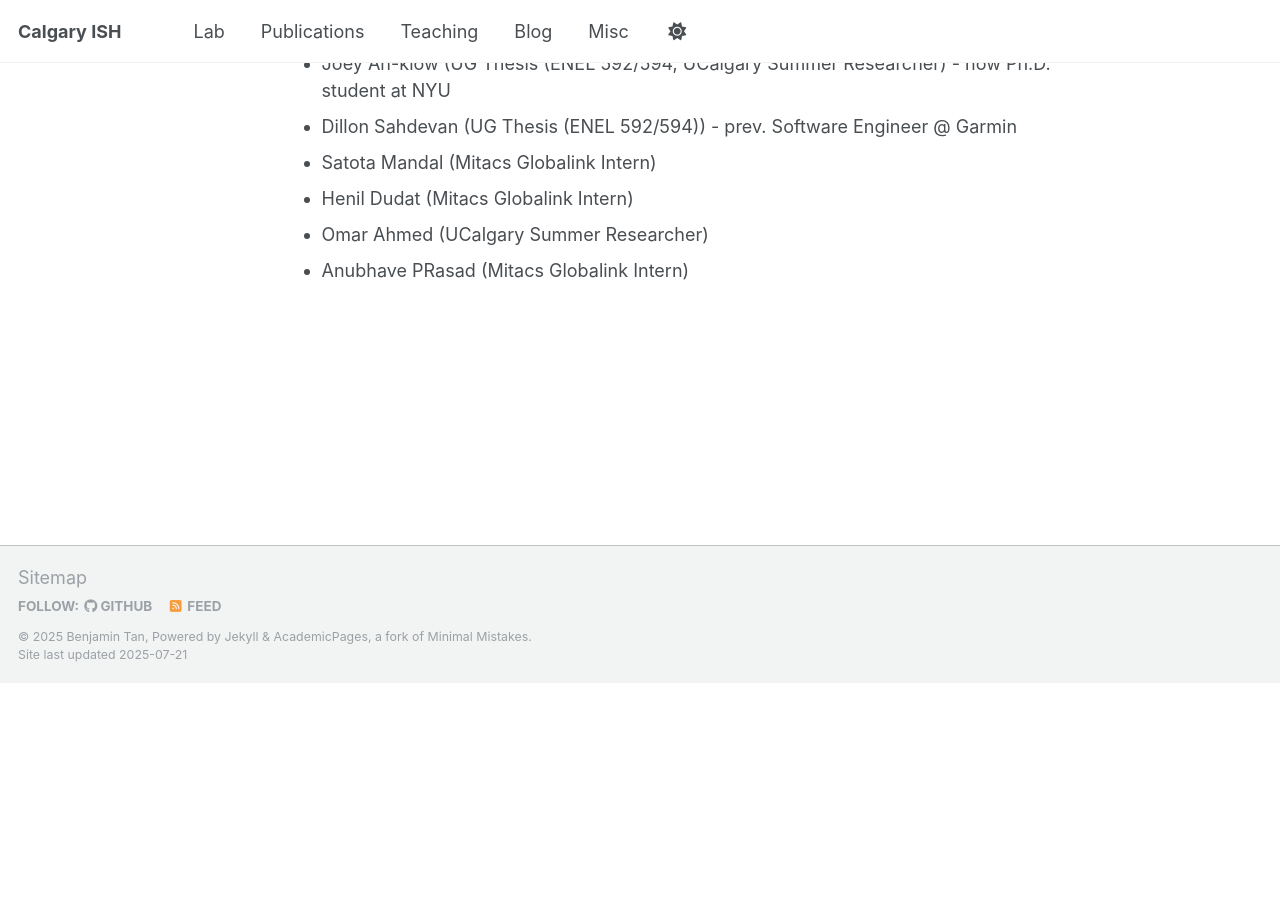
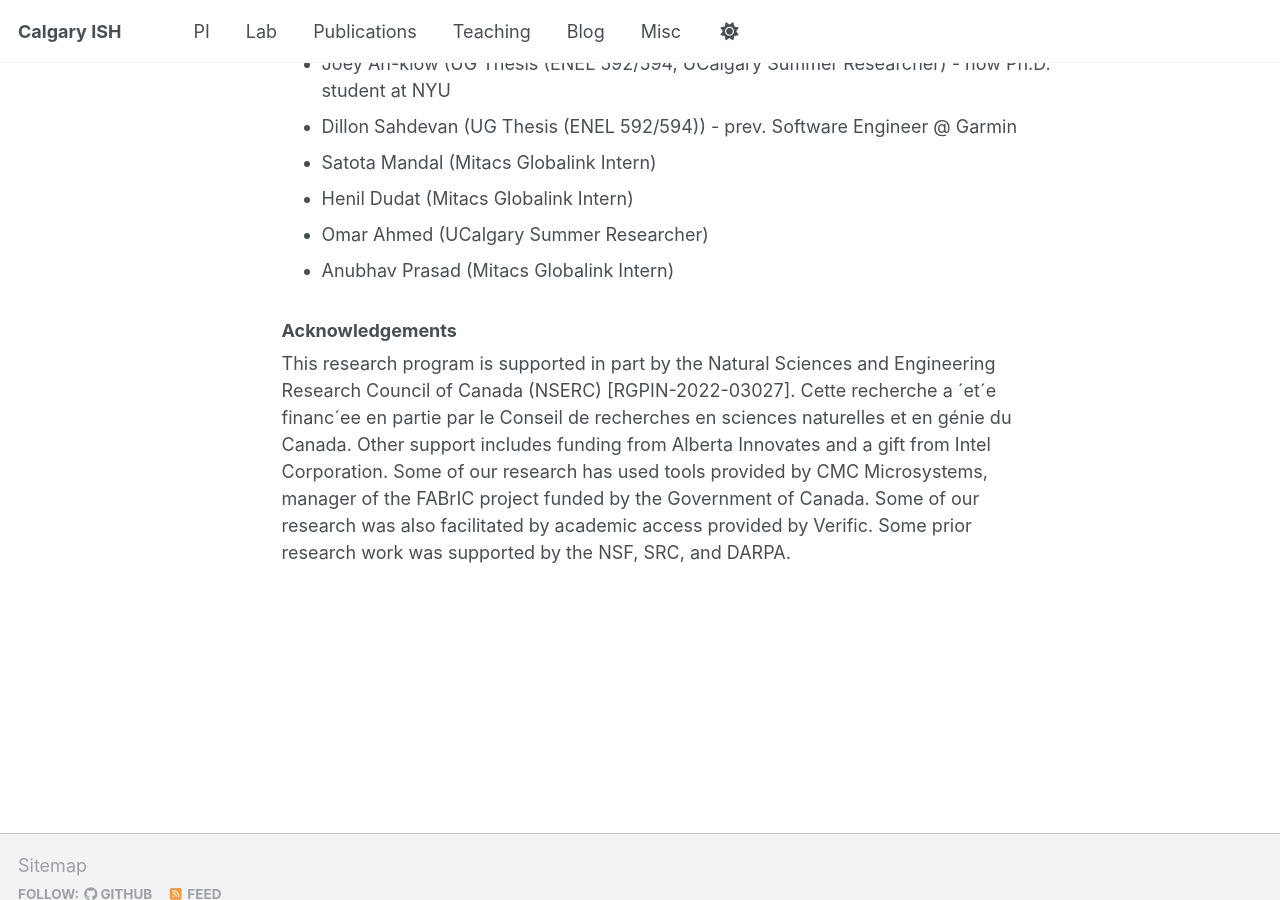
Before and after one commit to CalgaryISH/CalgaryISH.github.io, a Jekyll site: the page built from _pages/lab.md, in a window 1280 px wide and 900 px high, scrolled down 1472 px. Built offline with Jekyll 4.4.1, drawn with Linux system fonts in a browser that asks for light colours; a script that is not in the unit is left out; before the commit the page ends 2155 px from its top, so only the background shows below that.

Commit message:
content update

```diff
--- a/_data/navigation.yml
+++ b/_data/navigation.yml
@@ -8,6 +8,8 @@
 #      Markdown formatted page while the second is generated using JSON.
 
 main:
+  - title: "PI"
+    url: /about/
 
   - title: "Lab"
     url: /lab-page/
--- a/_pages/lab.md
+++ b/_pages/lab.md
@@ -48,4 +48,7 @@ For a little peek into the kinds of things I'm interested in, you can take a loo
 - Satota Mandal (Mitacs Globalink Intern)
 - Henil Dudat (Mitacs Globalink Intern)
 - Omar Ahmed (UCalgary Summer Researcher)
-- Anubhave PRasad (Mitacs Globalink Intern)
+- Anubhav Prasad (Mitacs Globalink Intern)
+
+### Acknowledgements
+This research program is supported in part by the Natural Sciences and Engineering Research Council of Canada (NSERC) [RGPIN-2022-03027]. Cette recherche a ´et´e financ´ee en partie par le Conseil de recherches en sciences naturelles et en génie du Canada. Other support includes funding from Alberta Innovates and a gift from Intel Corporation. Some of our research has used tools provided by CMC Microsystems, manager of the FABrIC project funded by the Government of Canada. Some of our research was also facilitated by academic access provided by Verific. Some prior research work was supported by the NSF, SRC, and DARPA.
```
